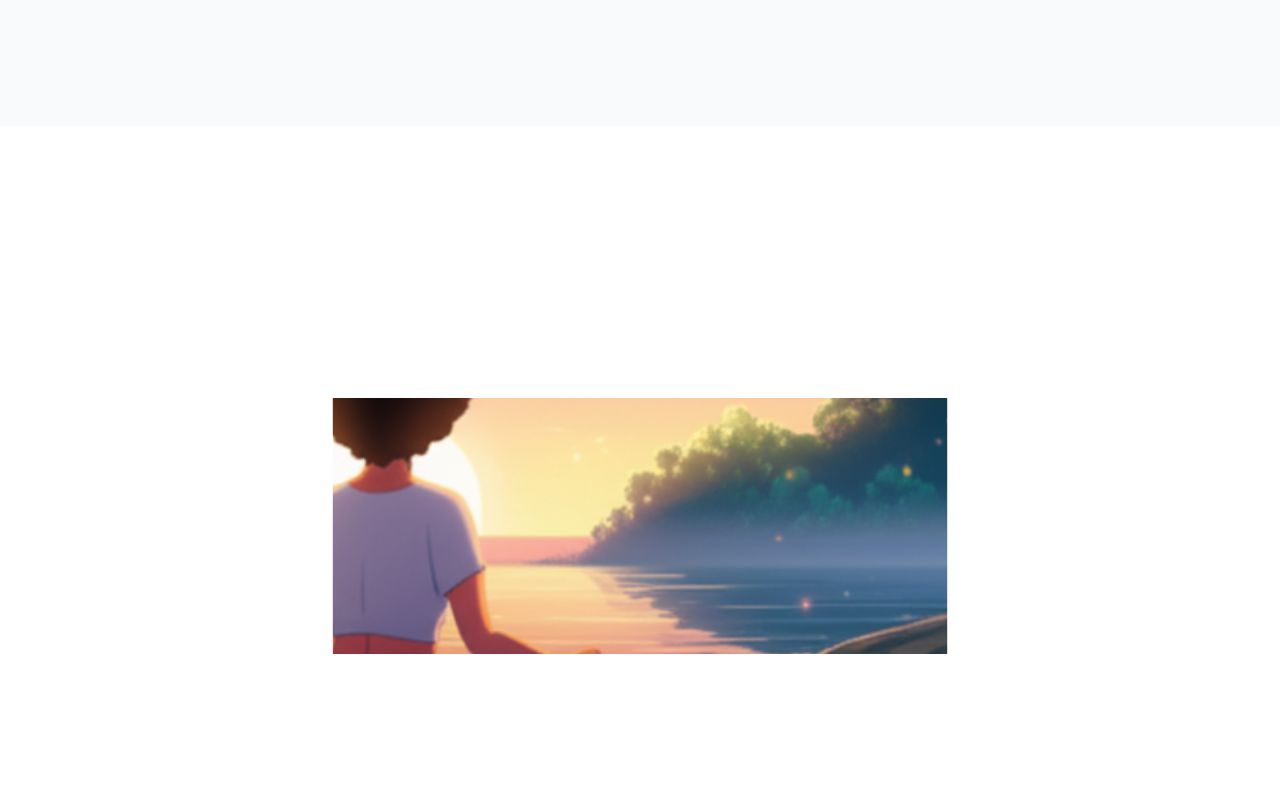
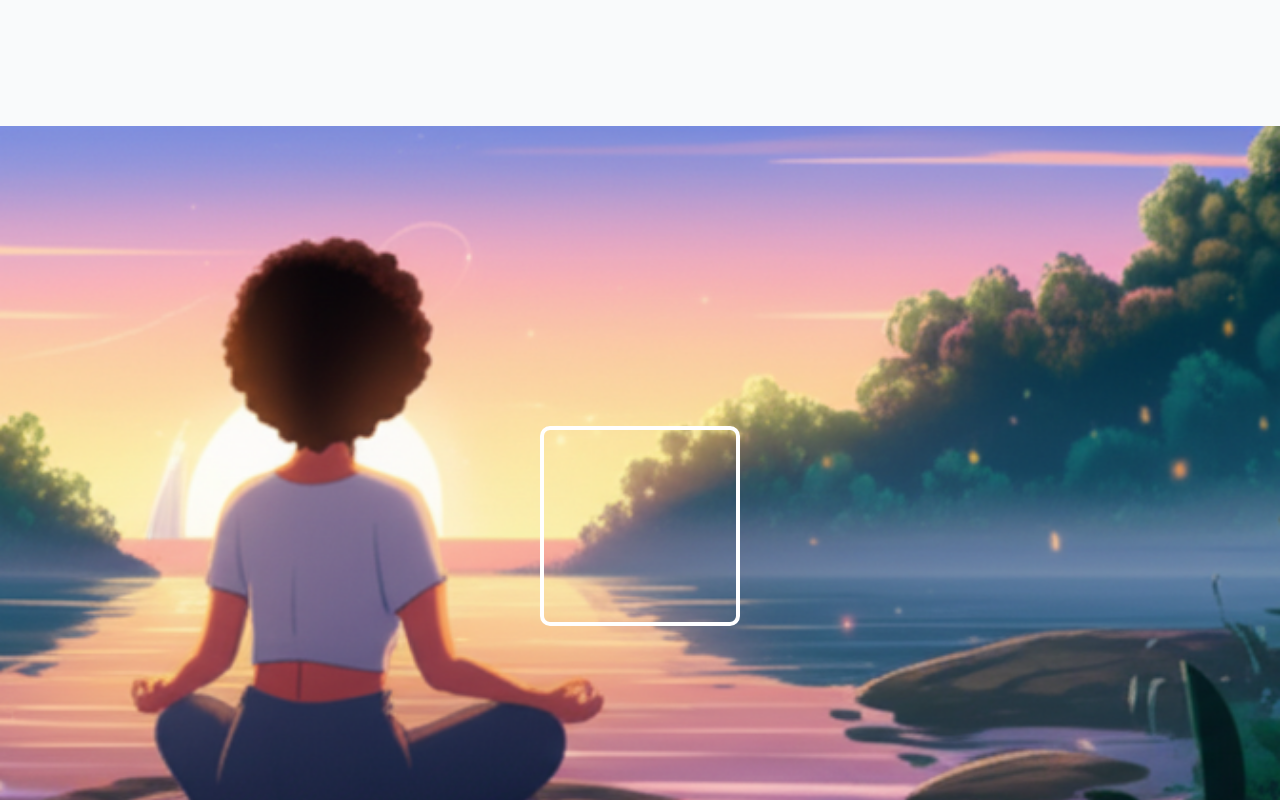
Before and after one commit to alshohid/backbencher-frontend-task, a Next.js app: page / in a window 1280 px wide. Shown: the part 1540-2340 px from the top of the page. Built offline with nearby package versions, Linux system fonts and the light colour scheme.

Commit message:
expand done

```diff
--- a/components/expand-section.tsx
+++ b/components/expand-section.tsx
@@ -1,7 +1,6 @@
 "use client"
 
 import { useEffect, useRef } from "react"
-
 
 declare global {
   interface Window {
@@ -12,27 +11,22 @@ declare global {
 
 export default function ExpandSection() {
   const containerRef = useRef<HTMLDivElement>(null)
-  const imageRef = useRef<HTMLDivElement>(null)
+  const borderRef = useRef<HTMLDivElement>(null)
   const overlayRef = useRef<HTMLDivElement>(null)
 
   useEffect(() => {
     const loadGSAP = () => {
       return new Promise<void>((resolve) => {
-        // Check if GSAP is already loaded
         if (window.gsap && window.ScrollTrigger) {
           resolve()
           return
         }
-
-        // Load GSAP from CDN
         const gsapScript = document.createElement("script")
         gsapScript.src = "https://cdnjs.cloudflare.com/ajax/libs/gsap/3.12.2/gsap.min.js"
         gsapScript.onload = () => {
-          // Load ScrollTrigger after GSAP
           const scrollTriggerScript = document.createElement("script")
           scrollTriggerScript.src = "https://cdnjs.cloudflare.com/ajax/libs/gsap/3.12.2/ScrollTrigger.min.js"
           scrollTriggerScript.onload = () => {
-            // Register ScrollTrigger plugin
             window.gsap.registerPlugin(window.ScrollTrigger)
             resolve()
           }
@@ -43,60 +37,57 @@ export default function ExpandSection() {
     }
 
     const initAnimation = () => {
-      if (!containerRef.current || !imageRef.current || !overlayRef.current) return
+      if (!containerRef.current || !borderRef.current || !overlayRef.current) return
 
       const container = containerRef.current
-      const image = imageRef.current
+      const border = borderRef.current
       const overlay = overlayRef.current
       const { gsap, ScrollTrigger } = window
 
-      // Initial state - image is cropped
-      gsap.set(image, {
-        clipPath: "inset(30% 20% 30% 20%)",
-        scale: 0.8,
+      gsap.set(border, {
+        width: "200px",
+        height: "200px",
       })
 
       gsap.set(overlay, {
         opacity: 0,
         y: 50,
+        scale: 0.9,
       })
 
-      // Create scroll-triggered animation
       const tl = gsap.timeline({
         scrollTrigger: {
           trigger: container,
           start: "top center",
           end: "bottom center",
-          scrub: 1.5,
+          scrub: 1.2,
           pin: false,
         },
       })
 
-      // Animate image expansion and overlay appearance
-      tl.to(image, {
-        clipPath: "inset(0% 0% 0% 0%)",
-        scale: 1,
+      tl.to(border, {
+        width: "90%",
+        height: "600px",
         duration: 1,
-        ease: "power2.out",
+        ease: "power2.inOut",
       }).to(
         overlay,
         {
           opacity: 1,
           y: 0,
+          scale: 1,
           duration: 0.8,
           ease: "power2.out",
         },
-        "-=0.3",
+        "-=0.4",
       )
 
-      // Return cleanup function
       return () => {
         ScrollTrigger.getAll().forEach((trigger: any) => trigger.kill())
       }
     }
 
     let cleanup: (() => void) | undefined
-
     loadGSAP().then(() => {
       cleanup = initAnimation()
     })
@@ -107,19 +98,31 @@ export default function ExpandSection() {
   }, [])
 
   return (
-    <div ref={containerRef} className="relative h-screen flex items-center justify-center bg-white">
+    <div ref={containerRef} className="relative h-screen flex items-center justify-center bg-slate-900">
       <div
-        ref={imageRef}
-        className="relative w-screen h-screen bg-cover bg-center rounded-lg overflow-hidden"
+        className="absolute inset-0 w-full h-full bg-cover bg-center"
         style={{
           backgroundImage: "url('/peaceful-meditation.png')",
         }}
-      >
-        <div ref={overlayRef} className="absolute inset-0 flex items-center justify-center border border-2 border-white ring-2">
-          <div className="text-center text-white">
-            <h2 className="text-4xl font-bold mb-4 drop-shadow-lg">Smooth Animation</h2>
-            <p className="text-xl drop-shadow-md">GSAP ScrollTrigger দিয়ে তৈরি</p>
-          </div>
+      />
+
+      <div
+        ref={borderRef}
+        className="absolute border-4 border-white rounded-lg"
+        style={{
+          top: "50%",
+          left: "50%",
+          transform: "translate(-50%, -50%)",
+        }}
+      />
+
+      <div ref={overlayRef} className="absolute inset-0 flex items-center justify-center pointer-events-none">
+        <div className="text-center text-white bg-black/20 backdrop-blur-sm rounded-2xl p-8 border border-white/20">
+          <h2 className="text-5xl font-bold mb-6 drop-shadow-2xl">Find Peace</h2>
+          <p className="text-xl drop-shadow-lg opacity-90 leading-relaxed">
+            {"White border expands horizontally on scroll"}
+          </p>
+          <div className="mt-6 w-16 h-1 bg-white/60 mx-auto rounded-full"></div>
         </div>
       </div>
     </div>
```
